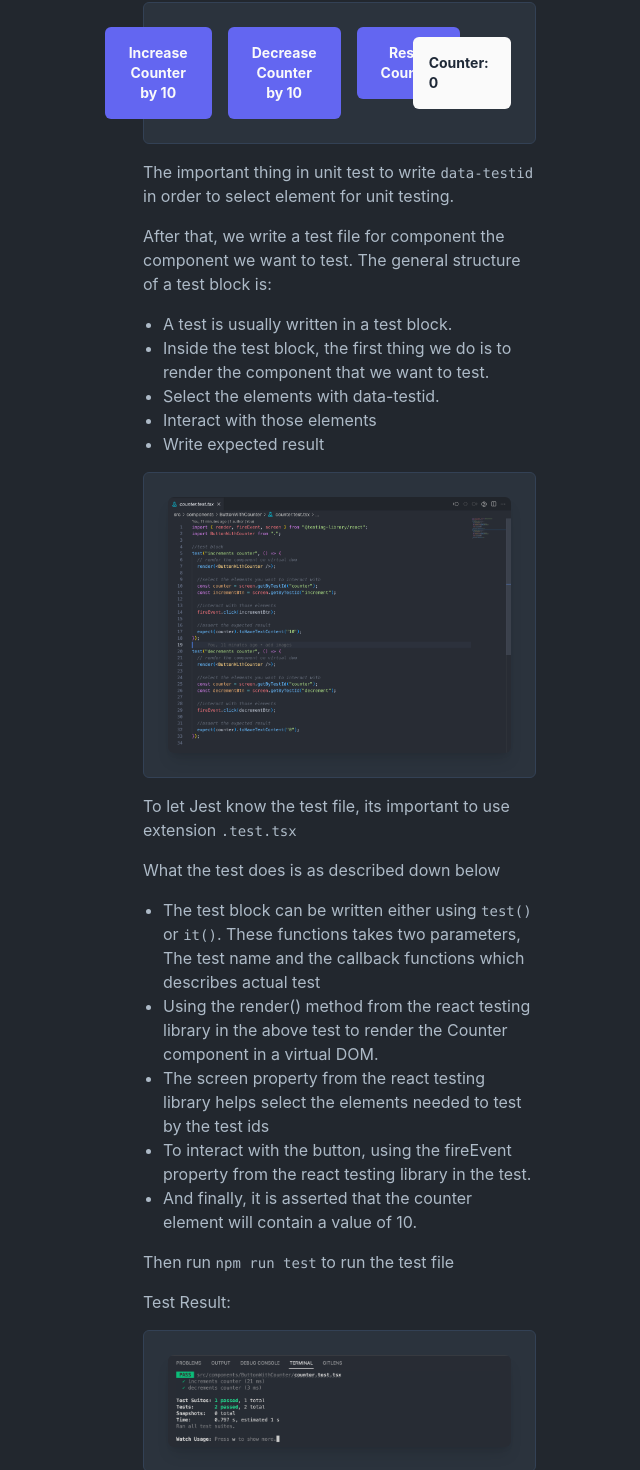
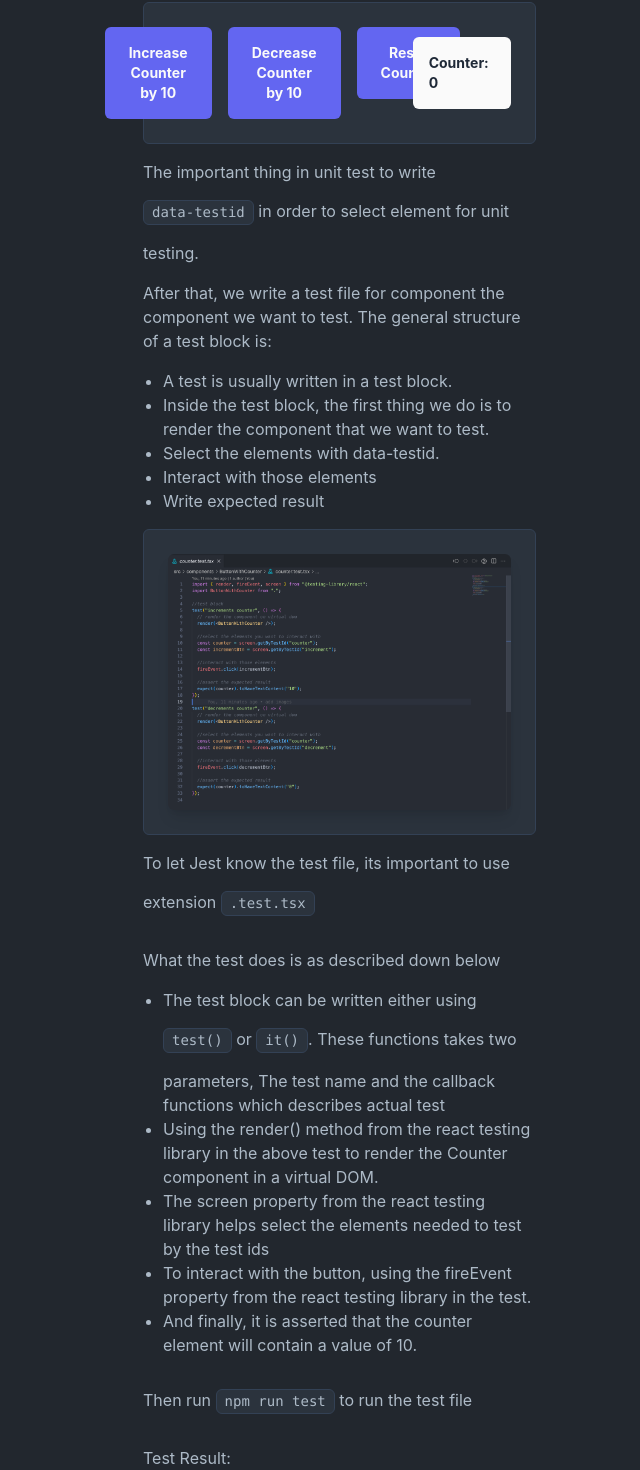
Before and after one commit to irsyaddd/react-fe-study-case, a React (Create React App) app: page / in a window 1280 px wide. Shown: the part 3007-4477 px from the top of the page, without its empty margins (357-997 px from the left). Built offline with nearby package versions, Linux system fonts and the light colour scheme.

Commit message:
add styling to code tag

```diff
--- a/src/components/UnitTest/index.tsx
+++ b/src/components/UnitTest/index.tsx
@@ -38,8 +38,9 @@ export default function UnitTest() {
       </p>
       <ButtonWithCounter />
       <p className="mb-4">
-        The important thing in unit test to write <code>data-testid</code> in
-        order to select element for unit testing.
+        The important thing in unit test to write{" "}
+        <code className="bg-element px-2 py-px inline-block">data-testid</code>{" "}
+        in order to select element for unit testing.
       </p>
       <p>
         After that, we write a test file for component the component we want to
@@ -59,15 +60,17 @@ export default function UnitTest() {
       </div>
       <p>
         To let Jest know the test file, its important to use extension{" "}
-        <code>.test.tsx</code>
+        <code className="bg-element px-2 py-px inline-block">.test.tsx</code>
       </p>
       <div className="mt-4">
         <p>What the test does is as described down below</p>
         <ul style={{ listStyleType: "disc" }} className="pl-5 my-4">
           <li>
-            The test block can be written either using <code> test()</code> or{" "}
-            <code>it()</code>. These functions takes two parameters, The test
-            name and the callback functions which describes actual test
+            The test block can be written either using{" "}
+            <code className="bg-element px-2 py-px inline-block"> test()</code>{" "}
+            or <code className="bg-element px-2 py-px inline-block">it()</code>.
+            These functions takes two parameters, The test name and the callback
+            functions which describes actual test
           </li>
           <li>
             Using the render() method from the react testing library in the
@@ -88,7 +91,9 @@ export default function UnitTest() {
         </ul>
       </div>
       <p>
-        Then run <code>npm run test</code> to run the test file
+        Then run{" "}
+        <code className="bg-element px-2 py-px inline-block">npm run test</code>{" "}
+        to run the test file
       </p>
       <div className="mt-4">
         <p>Test Result:</p>
```
